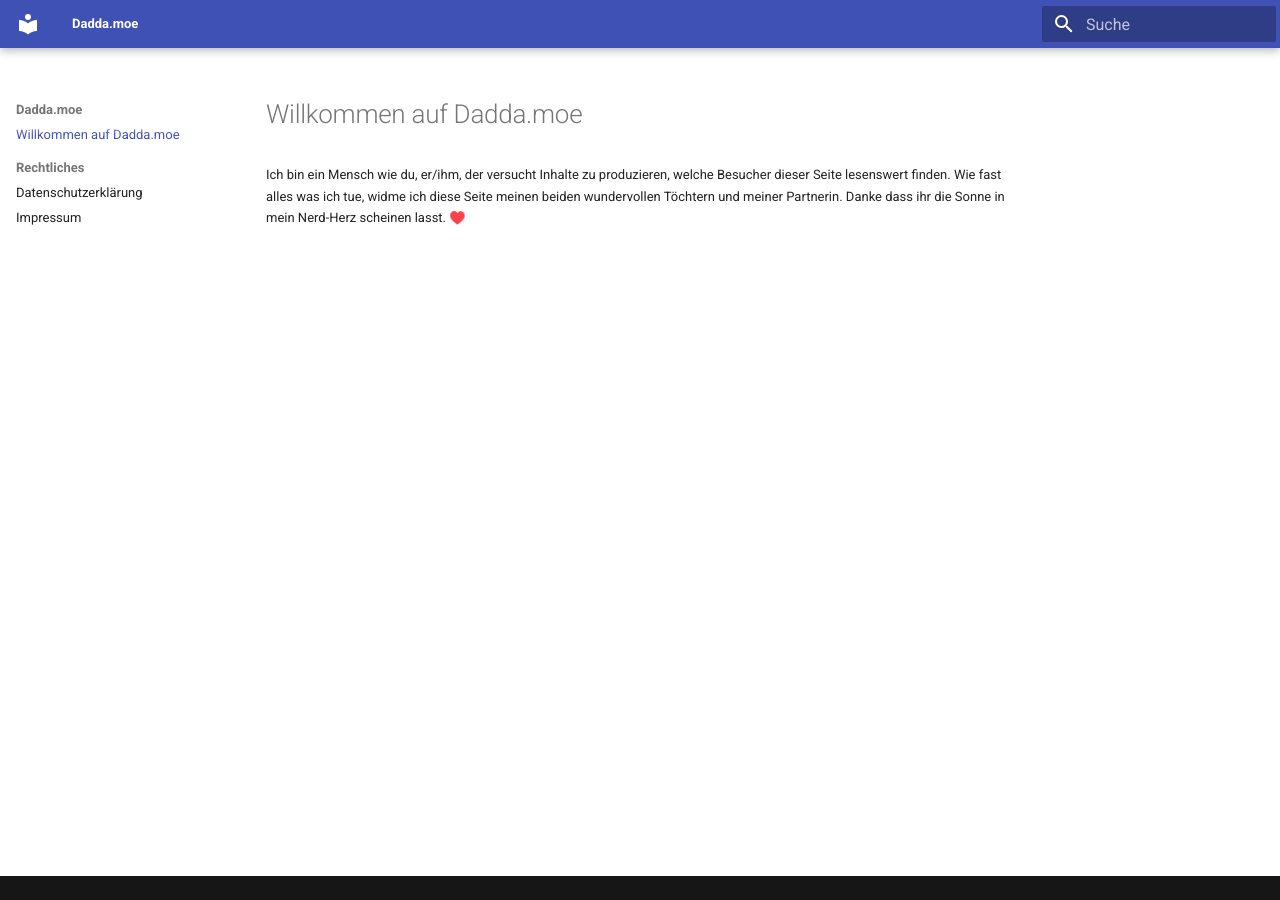
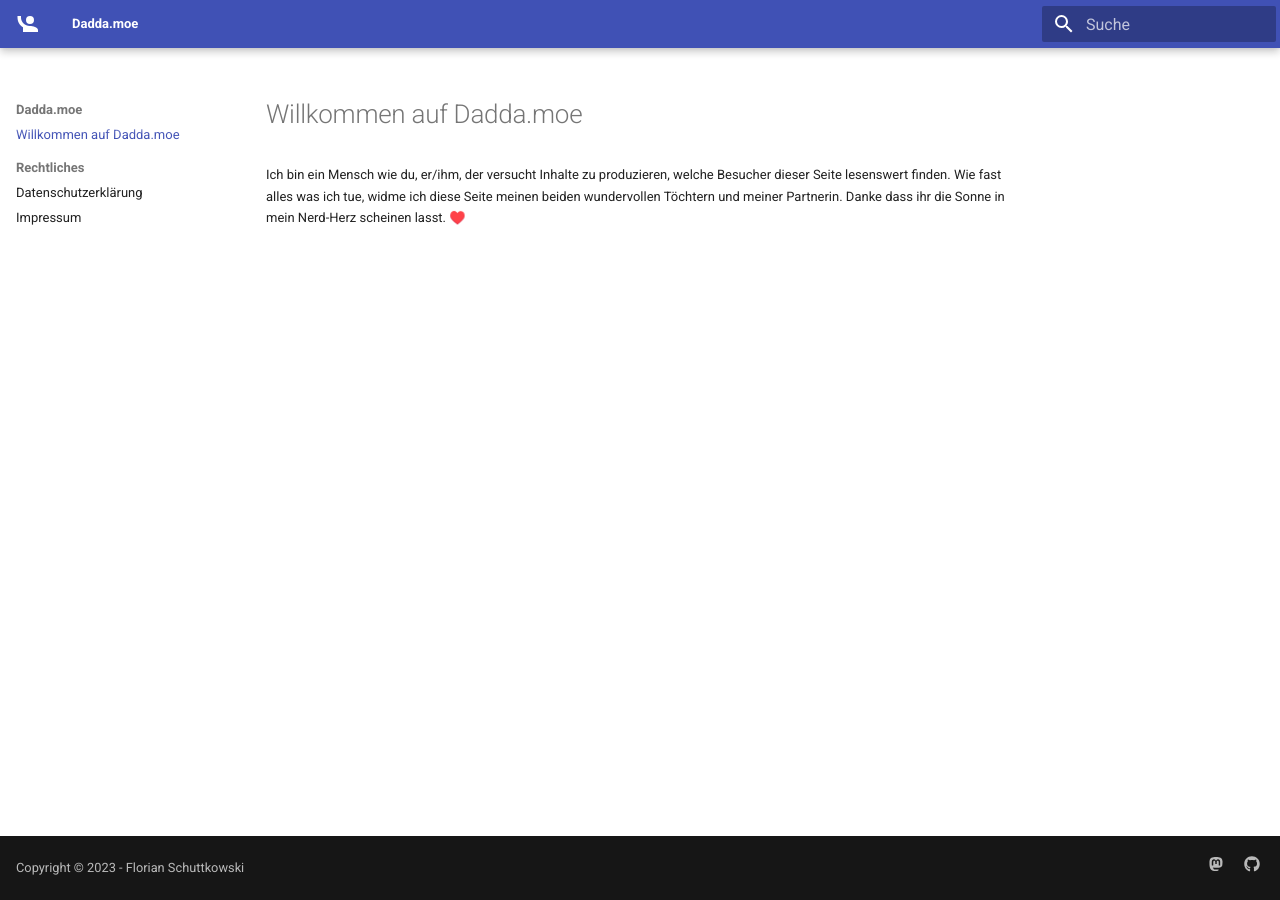
Before and after one commit to flowinho/personal-blog, an MkDocs documentation site: the page built from docs/index.md, in a window 1280 px wide. Built offline with MkDocs 1.6.1 and Material for MkDocs 9.7.7, drawn with Linux system fonts in a browser that asks for light colours; comment, search, counter and statistics services are not loaded.

Commit message:
Add footer info

```diff
--- a/mkdocs.yml
+++ b/mkdocs.yml
@@ -1,11 +1,15 @@
 site_name: Dadda.moe
+copyright: Copyright &copy; 2023 - Florian Schuttkowski
 
 theme:
   name: material
   language: de
+  icon:
+    logo: material/human-greeting-variant
   features:
     - navigation.sections
     - navigation.expand
+    - navigation.top
   palette:
     primary: deep blue
     accent: deep blue
@@ -41,3 +45,8 @@ markdown_extensions:
 
 extra:
   generator: false
+  social:
+    - icon: fontawesome/brands/mastodon
+      link: https://chaos.social/@flowinho
+    - icon: fontawesome/brands/github
+      link: https://github.com/flowinho
```
